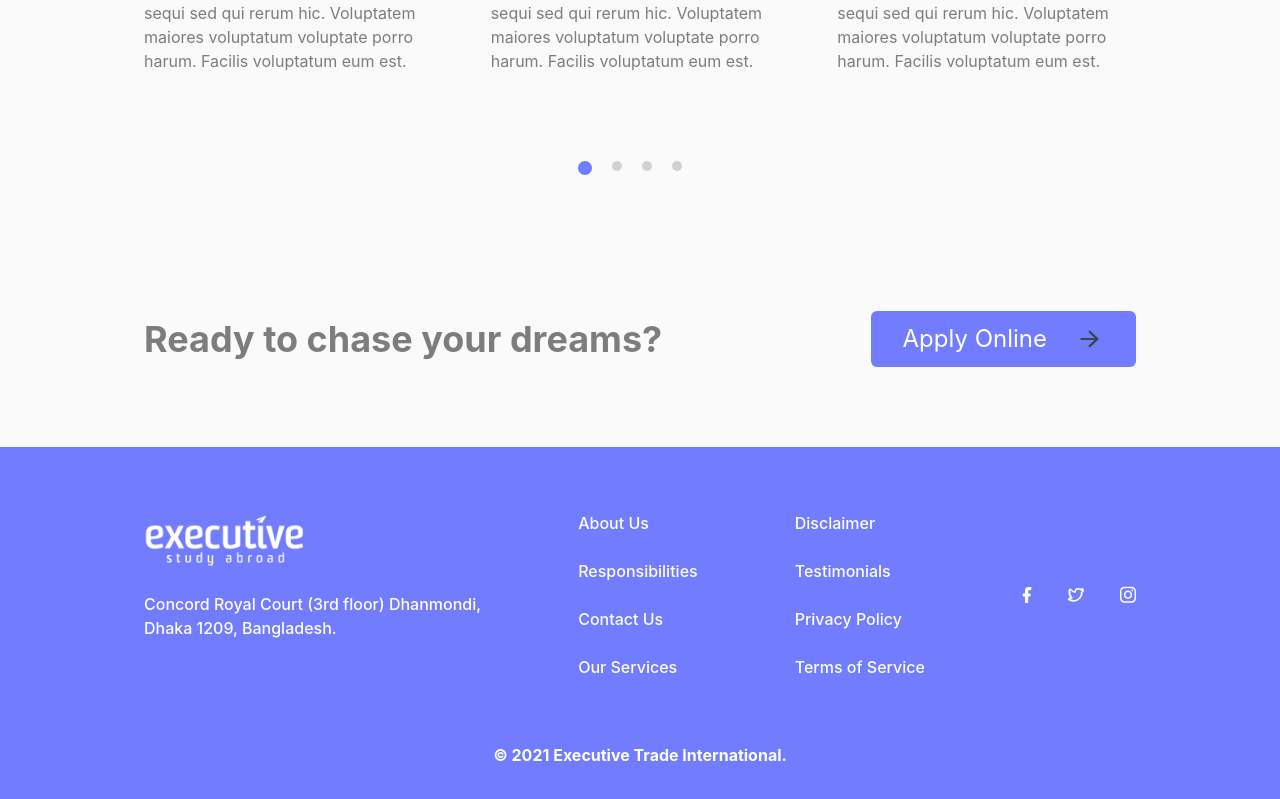
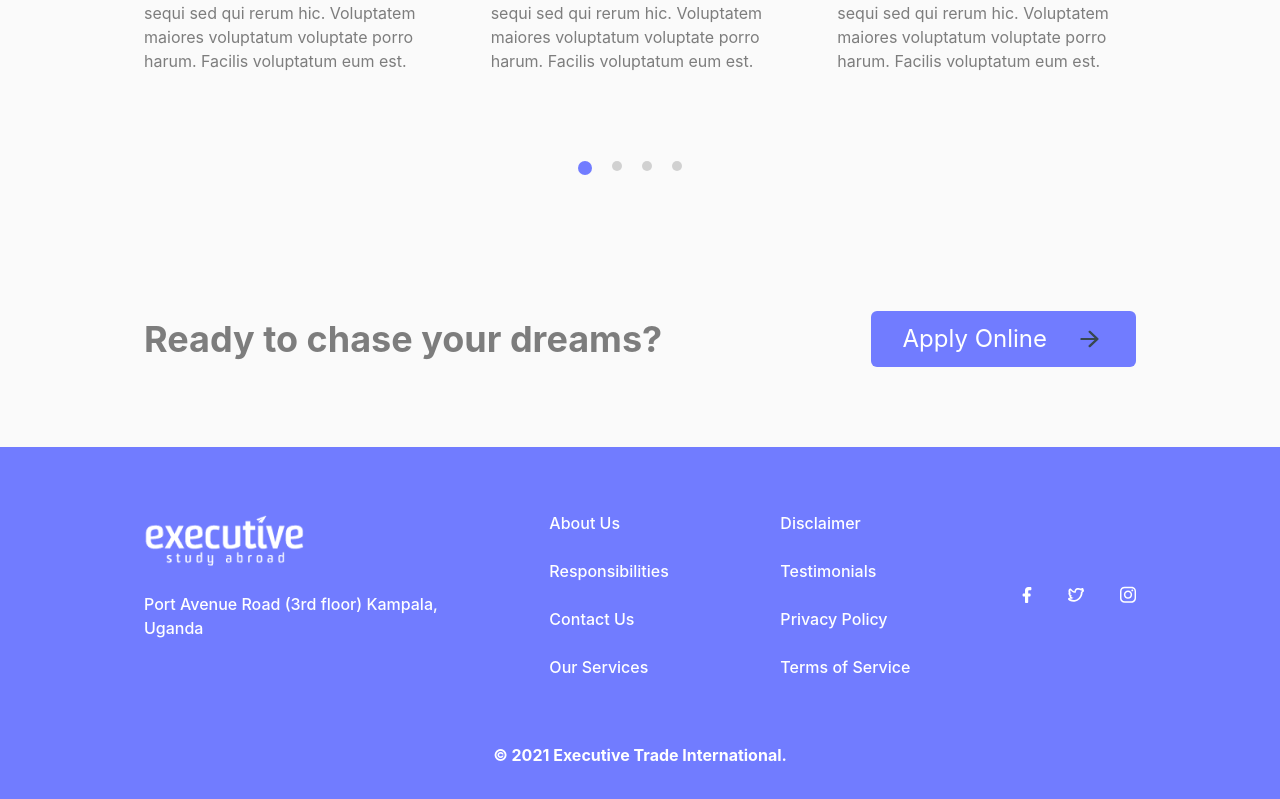
Before and after one commit to luigimorel/study, a React (Create React App) app: page / in a window 1280 px wide. Shown: the part 5442-6241 px from the top of the page. Built offline with nearby package versions, Linux system fonts and the light colour scheme; what @tailwindcss/typography would draw is missing.

Commit message:
update footer

```diff
--- a/src/components/Footer.jsx
+++ b/src/components/Footer.jsx
@@ -81,8 +81,8 @@ const Footer = () => {
           </Link>
           <div>
             <p className="font-medium">
-              Concord Royal Court (3rd floor) Dhanmondi, <br /> Dhaka 1209,
-              Bangladesh.
+              Port Avenue Road (3rd floor) Kampala, <br />
+              Uganda
             </p>
           </div>
         </div>
```
